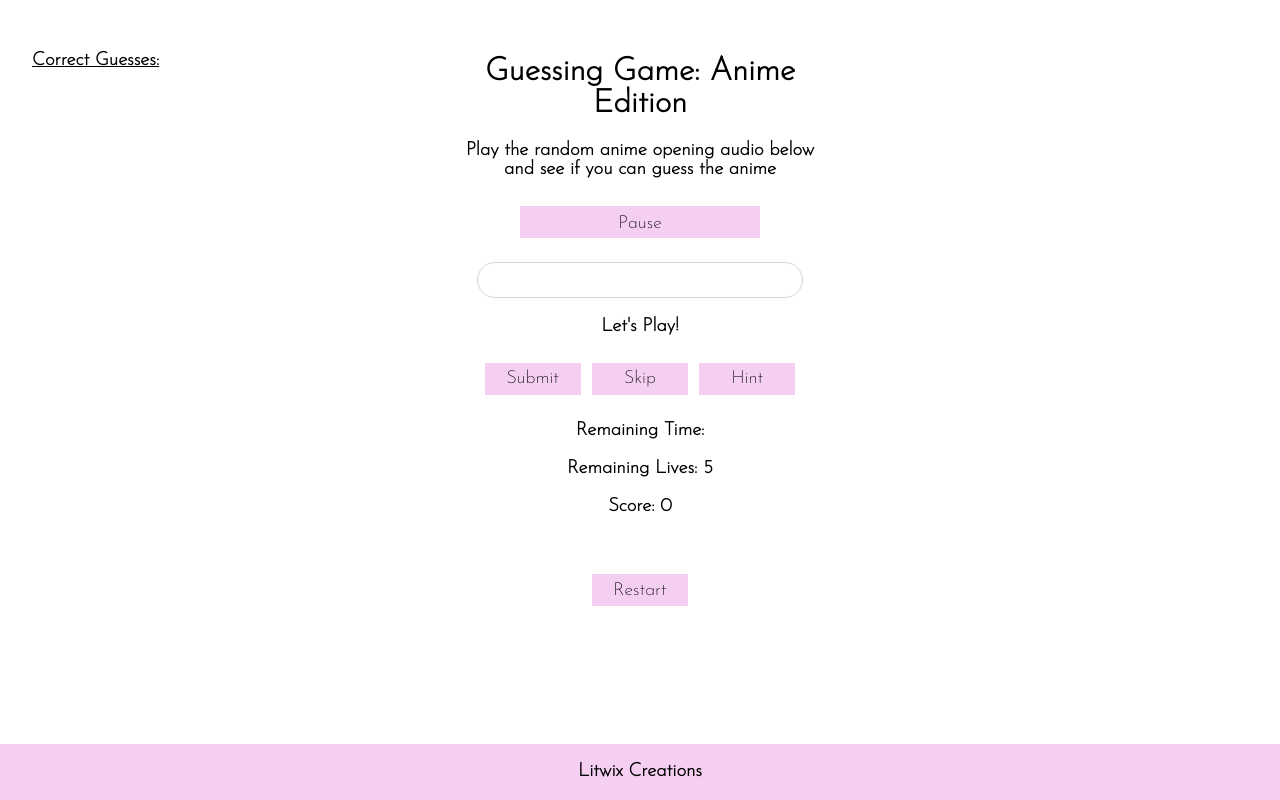
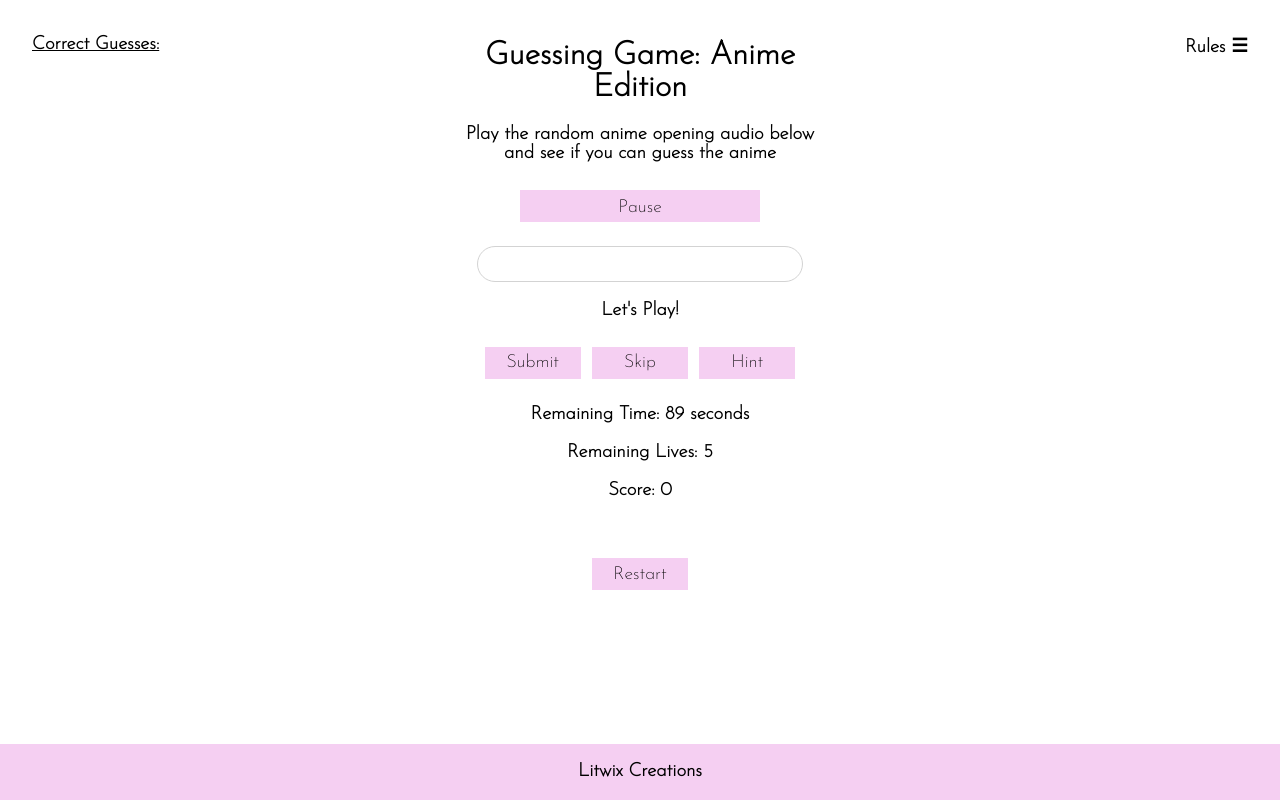
Before and after one commit to Litwix/Guessing-Game-Anime, a plain HTML site: page index.html in a window 1280 px wide. Both pictures are taken after a click on the button "Play Random Anime OP". Drawn offline with Linux system fonts and the light colour scheme.

Commit message:
added timer to gameplay

```diff
--- a/guessing-game-anime.js
+++ b/guessing-game-anime.js
@@ -81,6 +81,7 @@ function playGame() {
     var audio = new Audio('https://raw.githubusercontent.com/Litwix/Guessing-Game-Anime/main/audio/' + shuffled[game.index]);
     const playOP = document.getElementById('play-op');
     let count = 0;
+    let timerCount = 0;
     playOP.addEventListener('click', function() {
         if (count % 2 === 0) {
             audio.play();
@@ -90,6 +91,10 @@ function playGame() {
             audio.pause();
             playOP.innerHTML = 'Resume';
             count++;
+        }
+        if (timerCount === 0) {
+            timer();
+            timerCount++;
         }
     });
 
@@ -142,6 +147,18 @@ function playGame() {
         window.location.reload();
     });
 
+    function timer() {
+        var sec = 90;
+        var timer = setInterval(function() {
+            document.getElementById('remaining-time').innerHTML = `Remaining Time: ${sec} seconds`;
+            sec--;
+            if (sec < -1) {
+                clearInterval(timer);
+                endGame();
+            }
+        }, 1000);
+    }
+
     function advanceSong() {
         game.index++;
         if (game.index === shuffled.length) {
@@ -161,6 +178,8 @@ function playGame() {
             alert(`No more songs!\nYour final score was ${game.score}.\nPress "OK" to play again`);
         } else if (game.attempts === 0) {
             alert(`No more lives!\nYour final score was ${game.score}.\nPress "OK" to play again`);
+        } else {
+            alert(`Out of Time!\nYour final score was ${game.score}.\nPress "OK" to play again`);
         }
         window.location.reload();
     };
--- a/index.html
+++ b/index.html
@@ -33,7 +33,7 @@
                 </div>
 
                 <div id="game-info" class="center">
-                    <h3 id="remaining-time">Remaining Time:</h3>
+                    <h3 id="remaining-time">Remaining Time: 90 seconds</h3>
                     <h3 id="remaining-lives">Remaining Lives: 5</h3>
                     <h3 id="score">Score: 0</h3>
                     <!-- <h3 id="incorrect-attempts">Incorrect Attempts (current round):</h3> -->
@@ -42,7 +42,9 @@
                 <div class="center"><button id="restart">Restart</button></div>
             </div>
 
-            <div id="flex-right"></div>
+            <div id="flex-right">
+                <a href="#rules" class="rulesToggle"><h3>Rules ☰</h3></a>
+            </div>
         </div>
 
         <footer id="footer" class="center">
--- a/main.css
+++ b/main.css
@@ -14,7 +14,7 @@
 }
 
 #flex-left {
-    padding-top: 1.5rem;
+    padding-top: 0.5rem;
     padding-left: 1.5rem;
 }
 
@@ -26,12 +26,20 @@
     padding-right: 1.5rem;
 }
 
+#flex-right > a {
+    float: right;
+    color: black;
+    text-decoration: none;
+    padding-top: 0.5rem;
+    padding-right: 1.5rem;
+}
+
 .center {
     text-align: center;
 }
 
 #header {
-    margin-top: 3rem;
+    margin-top: 2rem;
 }
 
 #play-op {
```
